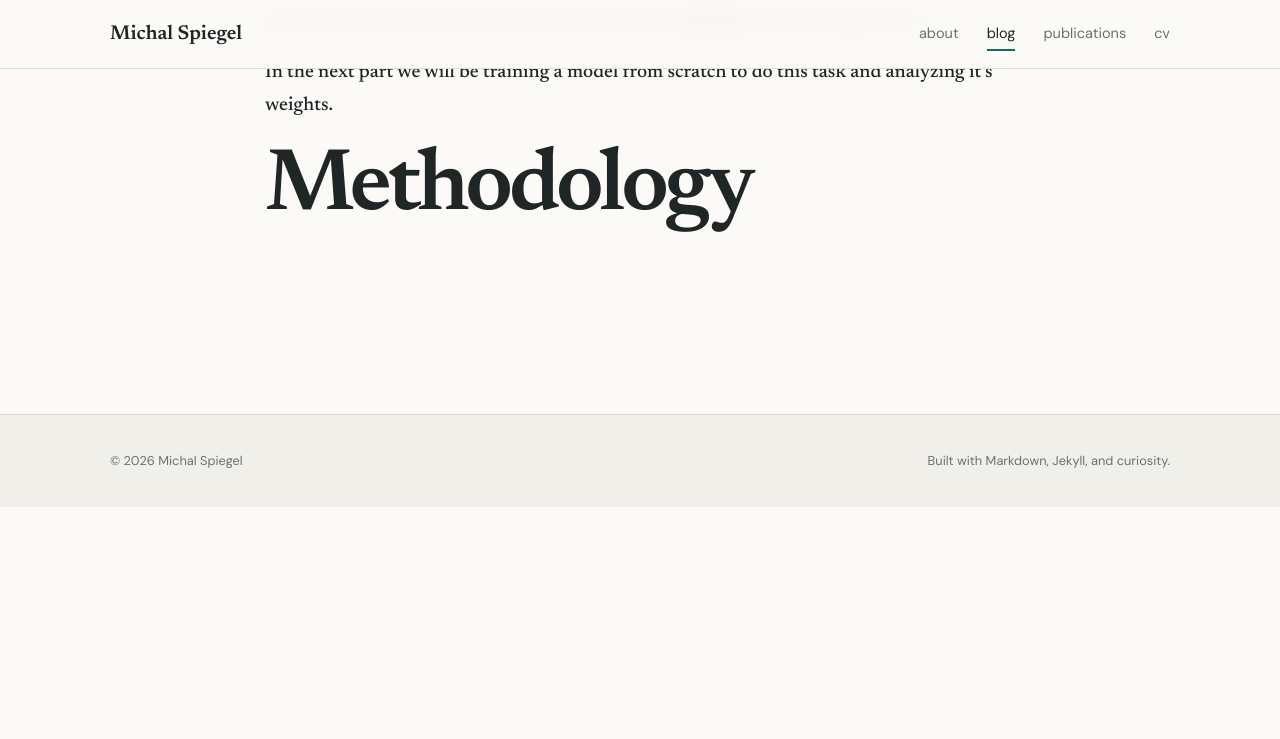
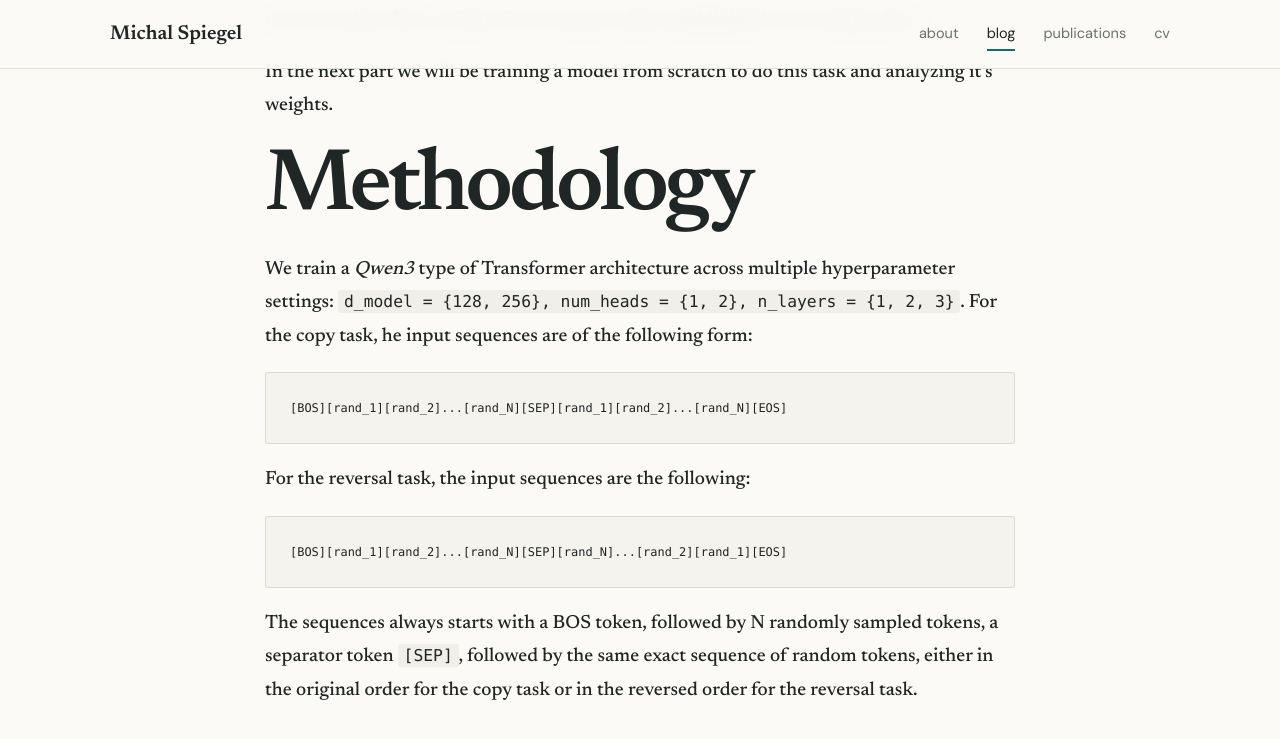
Before and after one commit to michalspiegel/michalspiegel.github.io, a Jekyll site: the page built from _posts/2026-11-02-rope-reversal.md, in a window 1280 px wide and 900 px high, scrolled down 1800 px. Shown: the top 739 px of the window. Built offline with Jekyll 4.4.1, drawn with Linux system fonts in a browser that asks for light colours; before the commit the page ends 2307 px from its top, so only the background shows below that; some of the changed text lies outside the part shown.

Commit message:
Sync posts from vault (0e5922b)

````diff
--- a/_posts/2026-11-02-rope-reversal.md
+++ b/_posts/2026-11-02-rope-reversal.md
@@ -2,7 +2,7 @@
 layout: post
 title: How does a small Transformer learn to reverse a string?
 description: I train a Transfomer from scratch to predict the string reversal task. The model learns to leak positional information into the residual stream and performs the positional lookup in the MLP layer.
-status: Finished
+status: Work in progress
 topic: Interpretability, positional encodings
 ---
 # What is string reversal?
@@ -23,3 +23,12 @@ The attention module is the only Transformer component that allows information f
 
 In the next part we will be training a model from scratch to do this task and analyzing it's weights.
 # Methodology
+We train a *Qwen3* type of Transformer architecture across multiple hyperparameter settings: `d_model = {128, 256}, num_heads = {1, 2}, n_layers = {1, 2, 3}`. For the copy task, he input sequences are of the following form:
+```
+[BOS][rand_1][rand_2]...[rand_N][SEP][rand_1][rand_2]...[rand_N][EOS]
+```
+For the reversal task, the input sequences are the following:
+```
+[BOS][rand_1][rand_2]...[rand_N][SEP][rand_N]...[rand_2][rand_1][EOS]
+```
+The sequences always starts with a BOS token, followed by N randomly sampled tokens, a separator token `[SEP]`, followed by the same exact sequence of random tokens, either in the original order for the copy task or in the reversed order for the reversal task.
````
Also changed, not shown: _posts/2026-07-21-rope-small-transformers.md (+3 -3 lines).
